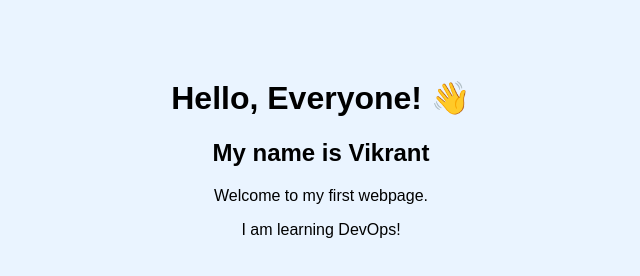
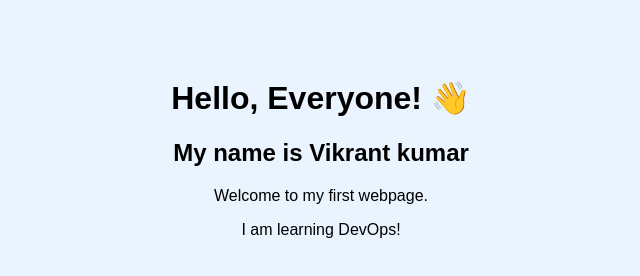
Before and after one commit to vikrant-kum/devops-course, a plain HTML site: page index.html in a window 1280 px wide. Shown: the whole page, without its empty margins (319-959 px from the left). Drawn offline with Linux system fonts and the light colour scheme.

Commit message:
Update name in index.html to 'Vikrant kumar'

```diff
--- a/index.html
+++ b/index.html
@@ -8,7 +8,7 @@
 
     <h1>Hello, Everyone! 👋</h1>
 
-    <h2>My name is Vikrant</h2>
+    <h2>My name is Vikrant kumar</h2>
 
     <p>Welcome to my first webpage.</p>
 
```
